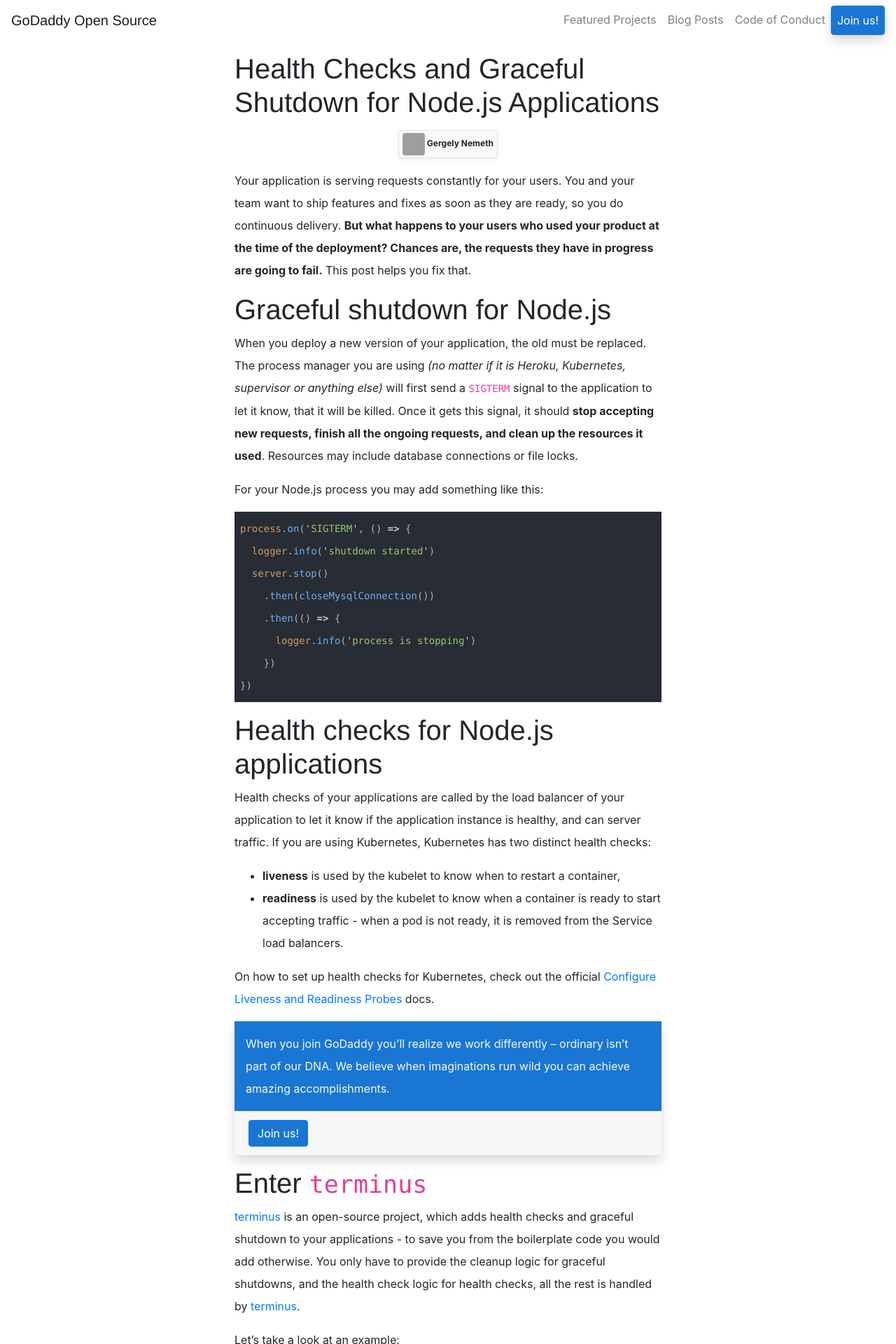
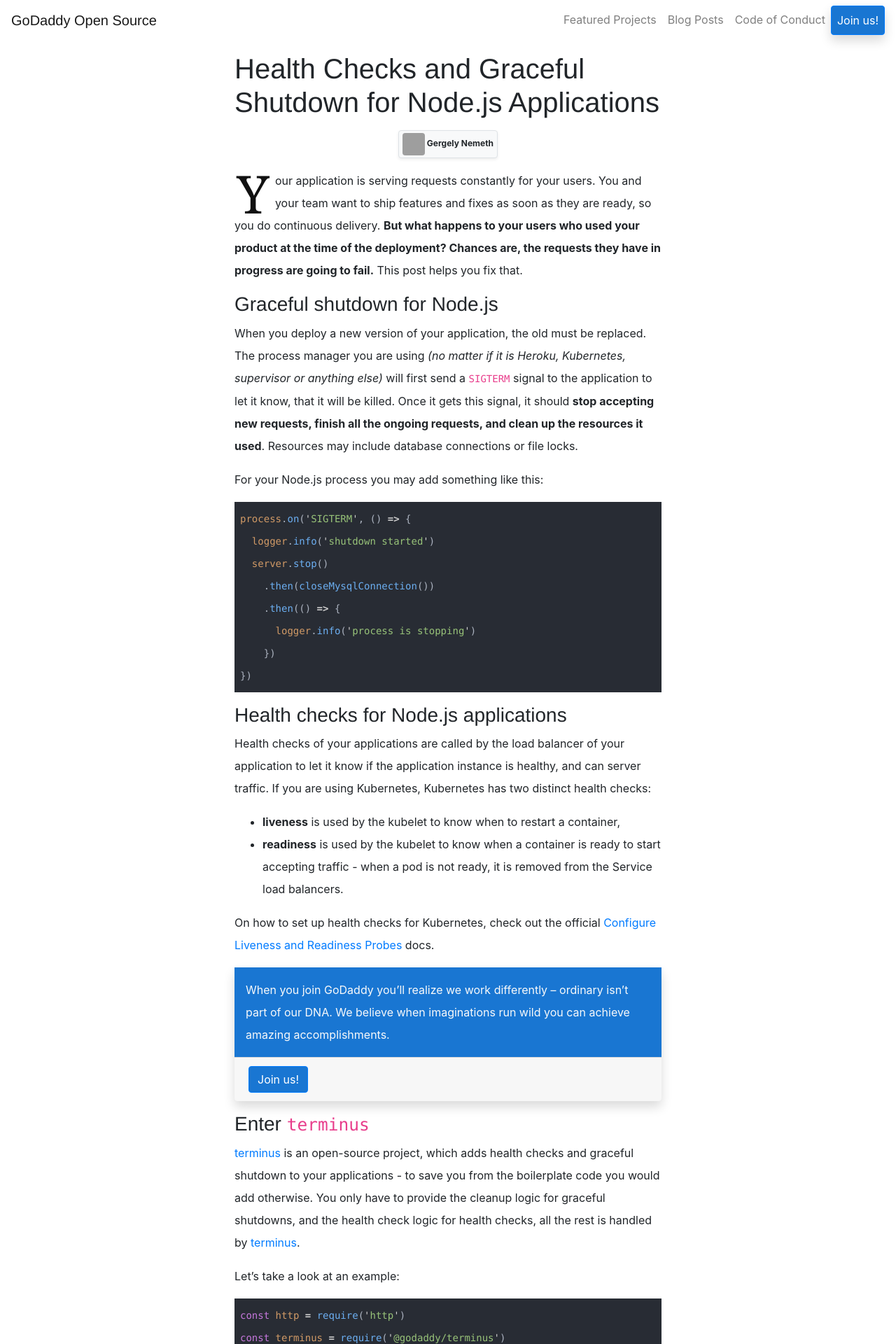
Before and after one commit to godaddy/godaddy.github.io, a Jekyll site: the page built from _posts/2018-02-22-announcing-terminus.md, in a window 1280 px wide. Shown: the top 1920 px of the page at 70% size. Built offline with Jekyll 4.4.1, drawn with Linux system fonts in a browser that asks for light colours; nearby versions of some CDN libraries; some web fonts are replaced; comment, search, counter and statistics services are not loaded; grey boxes are pictures that could not be loaded.

Commit message:
feat(typography): add an optional drop cap feature to blog post layouts (#45)

````diff
--- a/_posts/2018-02-22-announcing-terminus.md
+++ b/_posts/2018-02-22-announcing-terminus.md
@@ -11,9 +11,9 @@
     photo: https://avatars2.githubusercontent.com/u/2174968?s=460
 ---
 
-Your application is serving requests constantly for your users. You and your team want to ship features and fixes as soon as they are ready, so you do continuous delivery. **But what happens to your users who used your product at the time of the deployment? Chances are, the requests they have in progress are going to fail.** This post helps you fix that.
+<span class="text-drop-cap">Y</span>our application is serving requests constantly for your users. You and your team want to ship features and fixes as soon as they are ready, so you do continuous delivery. **But what happens to your users who used your product at the time of the deployment? Chances are, the requests they have in progress are going to fail.** This post helps you fix that.
 
-# Graceful shutdown for Node.js
+### Graceful shutdown for Node.js
 
 When you deploy a new version of your application, the old must be replaced. The process manager you are using *(no matter if it is Heroku, Kubernetes, supervisor or anything else)* will first send a `SIGTERM` signal to the application to let it know, that it will be killed. Once it gets this signal, it should **stop accepting new requests, finish all the ongoing requests, and clean up the resources it used**. Resources may include database connections or file locks.
 
@@ -30,7 +30,7 @@
 })
 ```
 
-# Health checks for Node.js applications
+### Health checks for Node.js applications
 
 Health checks of your applications are called by the load balancer of your application to let it know if the application instance is healthy, and can server traffic. If you are using Kubernetes, Kubernetes has two distinct health checks:
 
@@ -41,7 +41,7 @@
 
 {% include component/cta.html %}
 
-# Enter `terminus`
+### Enter `terminus`
 
 [terminus](https://github.com/godaddy/terminus) is an open-source project, which adds health checks and graceful shutdown to your applications - to save you from the boilerplate code you would add otherwise. You only have to provide the cleanup logic for graceful shutdowns, and the health check logic for health checks, all the rest is handled by [terminus](https://github.com/godaddy/terminus).
 
--- a/_stylesheets/base/_typography.scss
+++ b/_stylesheets/base/_typography.scss
@@ -31,3 +31,14 @@
 .text-font-headline {
   font-family: $text-headline-stack;
 }
+
+.text-drop-cap {
+  color: $black-base;
+  float: left;
+  font-family: Georgia, Cambria, "Times New Roman", Times, serif;
+  font-size: 75px;
+  line-height: 60px;
+  padding-top: 4px;
+  padding-right: 8px;
+  padding-left: 3px;
+}
````
Also changed, not shown: _posts/2018-04-02-introducing-eslint-plugin-i18n-json.md (+1 -1 lines), _posts/2018-05-02-kubernetes-introduction-for-developers.md (+1 -1 lines), _posts/2018-05-15-jiractl.md (+1 -1 lines).
